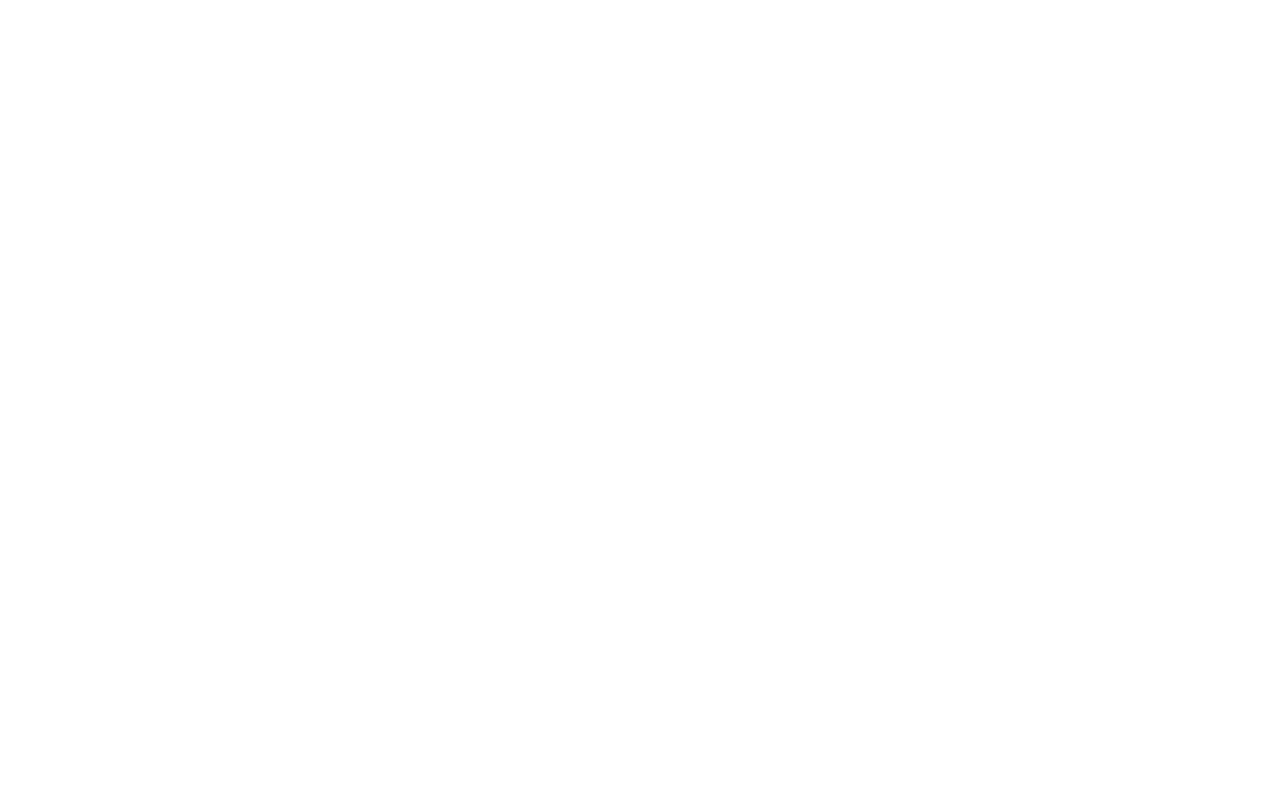
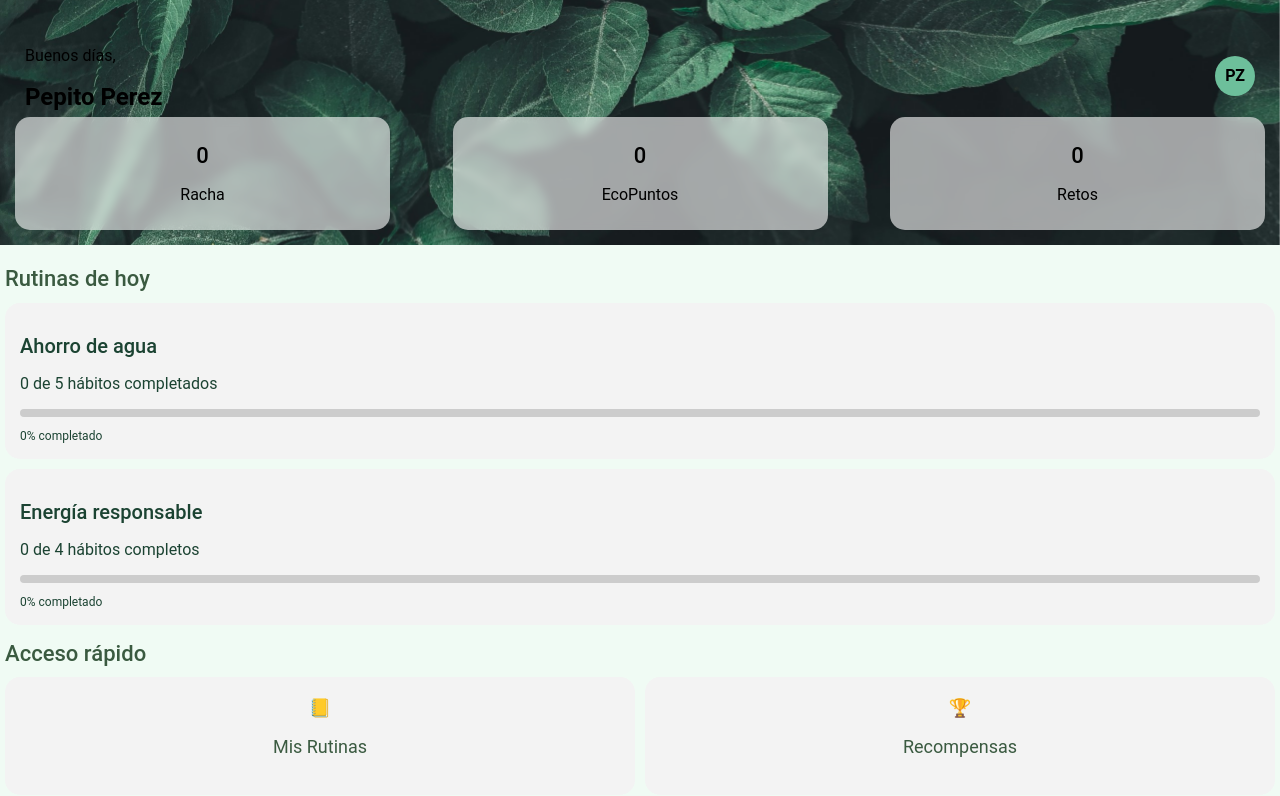
Before and after one commit to JhoJan206/ecorutinaApp, a React (Vite) app: page /home in a window 1280 px wide. Shown: the top 796 px of the page. Built offline with nearby package versions, Linux system fonts and the light colour scheme.

Commit message:
Version inicial del frontend del menu o home de la web, se agrego home.tsx, home.css y modifico el App.tsx para agregar el home al router principal

```diff
--- a/src/App.tsx
+++ b/src/App.tsx
@@ -1,7 +1,6 @@
 import { Redirect, Route } from 'react-router-dom';
 import { IonApp, IonRouterOutlet, setupIonicReact } from '@ionic/react';
 import { IonReactRouter } from '@ionic/react-router';
-import Home from './pages/Home';
 
 /* Core CSS required for Ionic components to work properly */
 import '@ionic/react/css/core.css';
@@ -29,7 +28,6 @@
 /* import '@ionic/react/css/palettes/dark.always.css'; */
 /* import '@ionic/react/css/palettes/dark.class.css'; */
 import '@ionic/react/css/palettes/dark.system.css';
-
 /* Theme variables */
 import './theme/variables.css';
 
@@ -38,6 +36,7 @@
 import Portada from './pages/Portada';
 import Login from './pages/Login';
 import Registro from './pages/Registro';
+import Home from './pages/Home';
 
 const App: React.FC = () => (
   <IonApp>
@@ -46,6 +45,7 @@
         <Route exact path="/" component={Portada} />
         <Route path="/login" component={Login} />
         <Route path="/registro" component={Registro} />
+        <Route path="/home" component={Home} />
       </IonRouterOutlet>
     </IonReactRouter>
   </IonApp>
--- a/src/pages/Home.css
+++ b/src/pages/Home.css
@@ -0,0 +1,71 @@
+ion-content {
+    --background: none;
+    background: url('/fondo.jpg') no-repeat center center / cover;
+}
+.header-user {
+    display: flex;
+    justify-content: space-between;
+    align-items: center;
+    padding: 15px 10px;
+}
+.avatar {
+    background: #6dbf9b;
+    width: 40px;
+    height: 40px;
+    border-radius: 50%;
+    display: flex;
+    align-items: center;
+    justify-content: center;
+    font-weight: bold;
+}
+header {
+    padding: 15px;
+}
+main{
+    background-color: #F0FBF4;
+    color: #3a5a40;
+    padding: 5px;
+}
+.stats {
+    display: flex;
+    justify-content: space-between;
+    margin-top: -20px;
+}
+.stat-card {
+    background: rgba(255,255,255,0.6);
+    backdrop-filter: blur(5px);
+    padding: 10px;
+    border-radius: 15px;
+    width: 30%;
+    text-align: center;
+}
+.card {
+    background: #f3f3f3;
+    padding: 15px;
+    border-radius: 15px;
+    margin-top: 10px;
+}
+.progress {
+    height: 8px;
+    background: #ccc;
+    border-radius: 10px;
+    margin: 8px 0;
+}
+.bar {
+    height: 100%;
+    background: #6dbf9b;
+    border-radius: 10px;
+}
+.grid {
+    display: grid;
+    grid-template-columns: 1fr 1fr;
+    gap: 10px;
+    margin-top: 10px;
+}
+.mini-card {
+    background: #f3f3f3;
+    border-radius: 15px;
+    padding: 20px;
+    text-align: center;
+    font-size: 18px;
+}
--- a/src/pages/Home.tsx
+++ b/src/pages/Home.tsx
@@ -1,25 +1,119 @@
-import { IonContent, IonHeader, IonPage, IonTitle, IonToolbar } from '@ionic/react';
-import ExploreContainer from '../components/ExploreContainer';
+import { IonPage, IonContent, IonTabBar, IonTabButton, IonIcon, IonLabel, IonRouterOutlet, IonTabs} from '@ionic/react';
+
+
+import { IonReactRouter } from '@ionic/react-router';
+import { Route, Redirect } from 'react-router';
+import { playCircle, radio, library, search } from 'ionicons/icons';
+
+
+import { useHistory } from 'react-router';
 import './Home.css';
 
 const Home: React.FC = () => {
-  return (
-    <IonPage>
-      <IonHeader>
-        <IonToolbar>
-          <IonTitle>Blank</IonTitle>
-        </IonToolbar>
-      </IonHeader>
-      <IonContent fullscreen>
-        <IonHeader collapse="condense">
-          <IonToolbar>
-            <IonTitle size="large">Blank</IonTitle>
-          </IonToolbar>
-        </IonHeader>
-        <ExploreContainer />
-      </IonContent>
-    </IonPage>
-  );
+    const history = useHistory();
+
+    return (
+        <IonPage>
+            <IonContent>
+                <header>
+                    <div className='header-user'>
+                        <div><p>Buenos días,</p>
+                        <h2><strong>Pepito Perez</strong></h2></div>
+                        <div><div className="avatar">PZ</div></div>
+
+
+                    </div>
+                    <div className="stats">
+                        <div className="stat-card">
+                            <h3>0</h3>
+                            <p>Racha</p>
+                        </div>
+                        <div className="stat-card">
+                            <h3>0</h3>
+                            <p>EcoPuntos</p>
+                        </div>
+                        <div className="stat-card">
+                            <h3>0</h3>
+                            <p>Retos</p>
+                        </div>
+                    </div>
+                </header>
+                <main>
+                    <h3>Rutinas de hoy</h3>
+
+                    <div className="card">
+                        <h4>Ahorro de agua</h4>
+                        <p>0 de 5 hábitos completados</p>
+                        <div className="progress">
+                            <div className="bar" style={{ width: '0%' }}></div>
+                        </div>
+                        <small>0% completado</small>
+                    </div>
+
+                    <div className="card">
+                        <h4>Energía responsable</h4>
+                        <p>0 de 4 hábitos completos</p>
+                        <div className="progress">
+                            <div className="bar" style={{ width: '0%' }}></div>
+                        </div>
+                        <small>0% completado</small>
+                    </div>
+
+                    <h3>Acceso rápido</h3>
+
+                    <div className="grid">
+                        <div className="mini-card">📒<p>Mis Rutinas</p></div>
+                        <div className="mini-card">🏆<p>Recompensas</p></div>
+                        <div className="mini-card">🌎<p>Simulador</p></div>
+                        <div className="mini-card">👤<p>Perfil</p></div>
+                    </div>
+                </main>
+
+
+                {/*<footer>
+                    <IonReactRouter>
+                        <IonTabs>
+                            <IonRouterOutlet>
+                            <Redirect exact path="/" to="/home" />
+
+                            Use the render method to reduce the number of renders your component will have due to a route change.
+                            Use the component prop when your component depends on the RouterComponentProps passed in automatically.
+
+                            <Route path="/home" render={() => <HomePage />} exact={true} />
+                            <Route path="/radio" render={() => <RadioPage />} exact={true} />
+                            <Route path="/library" render={() => <LibraryPage />} exact={true} />
+                            <Route path="/search" render={() => <SearchPage />} exact={true} />
+                            </IonRouterOutlet>
+
+                            <IonTabBar slot="bottom">
+                            <IonTabButton tab="home" href="/home">
+                                <IonIcon icon={playCircle} />
+                                <IonLabel>Listen now</IonLabel>
+                            </IonTabButton>
+
+                            <IonTabButton tab="radio" href="/radio">
+                                <IonIcon icon={radio} />
+                                <IonLabel>Radio</IonLabel>
+                            </IonTabButton>
+
+                            <IonTabButton tab="library" href="/library">
+                                <IonIcon icon={library} />
+                                <IonLabel>Library</IonLabel>
+                            </IonTabButton>
+
+                            <IonTabButton tab="search" href="/search">
+                                <IonIcon icon={search} />
+                                <IonLabel>Search</IonLabel>
+                            </IonTabButton>
+                            </IonTabBar>
+                        </IonTabs>
+                    </IonReactRouter>
+                </footer>
+                */}
+
+            </IonContent>
+        </IonPage>
+    );
 };
 
 export default Home;
```
